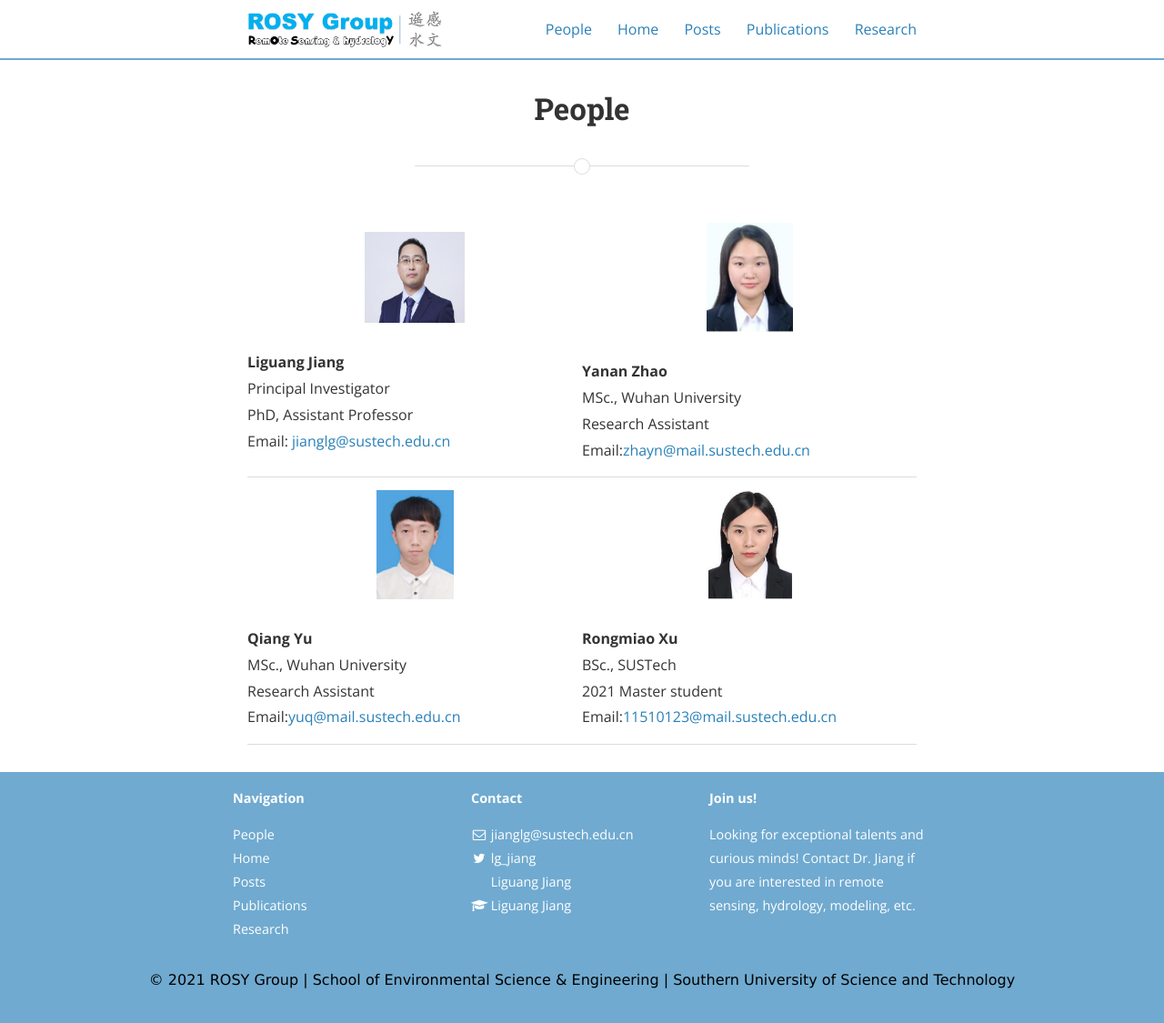
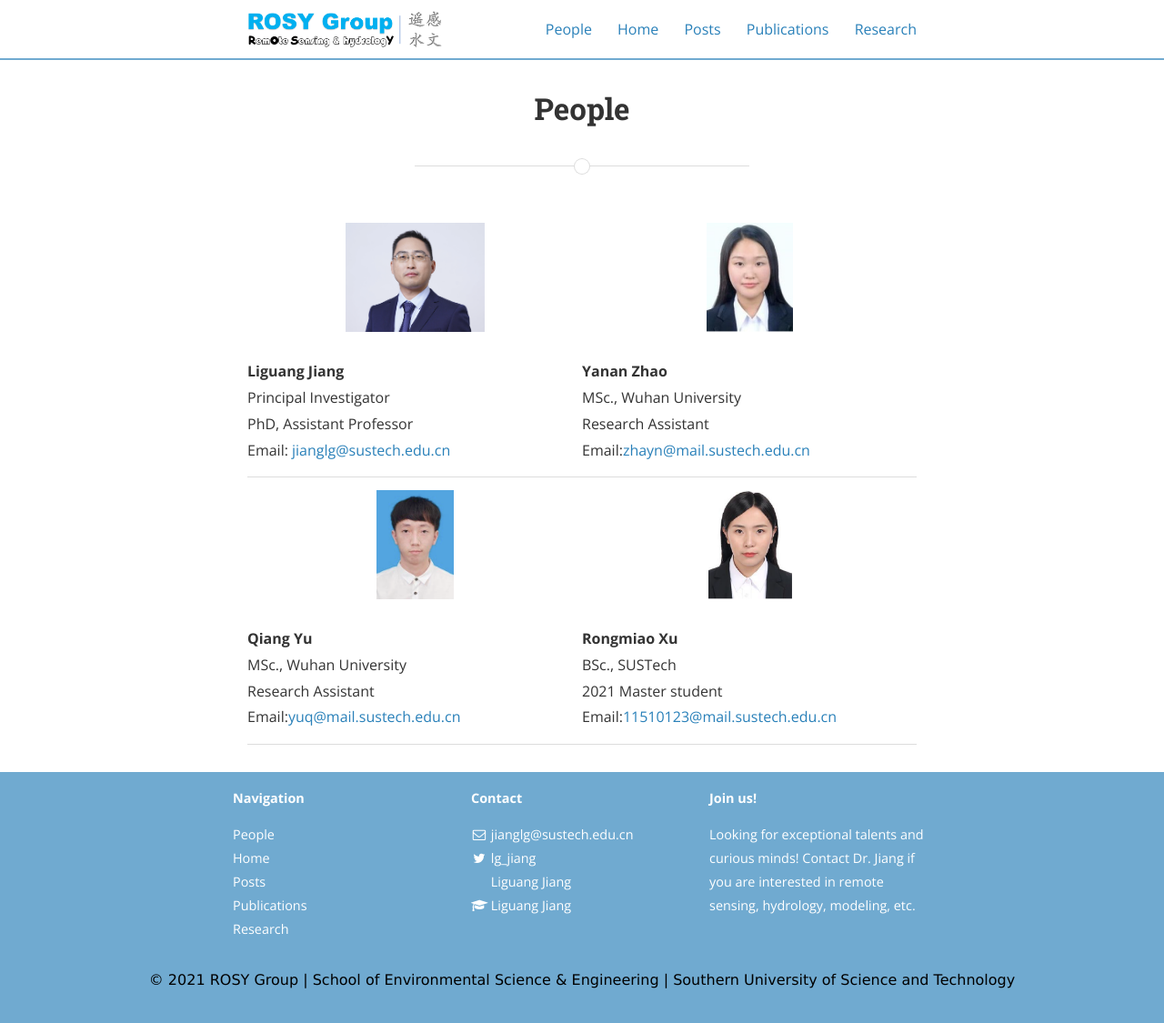
Before and after one commit to 12530/rshydro, a Jekyll site: the page built from People.md, in a window 1280 px wide and 1125 px high. Shown: the whole window at 91% size. Built offline with Jekyll 4.4.1, drawn with Linux system fonts in a browser that asks for light colours; nearby versions of some CDN libraries.

Commit message:
Update People.md

```diff
--- a/People.md
+++ b/People.md
@@ -29,7 +29,7 @@ main_nav: true
 
 <table cellspacing="2" cellpadding="2">
   <tr>
-    <td align="left"><img src="/assets/Liguang.png" alt="姜丽光" style="width:110px;height:100px;"> <br> <b>Liguang Jiang</b> <br>Principal Investigator<br>PhD, Assistant Professor<br>
+    <td align="left"><img src="/assets/Liguang.png" alt="姜丽光" style="width:153px;height:120px;"> <br> <b>Liguang Jiang</b> <br>Principal Investigator<br>PhD, Assistant Professor<br>
     Email: <a href="mailto:jianglg@sustech.edu.cn">jianglg@sustech.edu.cn</a></td>
     <td align="left"><img src="/assets/Yanan.png" alt="赵亚楠" style="width:95px;height:120px;">  <br><b>Yanan Zhao</b> <br>MSc., Wuhan University<br>Research Assistant<br> Email:<a href="mailto:zhayn@mail.sustech.edu.cn">zhayn@mail.sustech.edu.cn</a></td>
 
```
